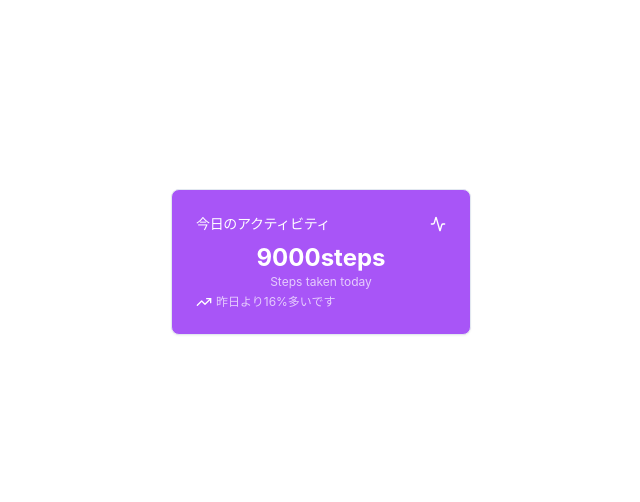
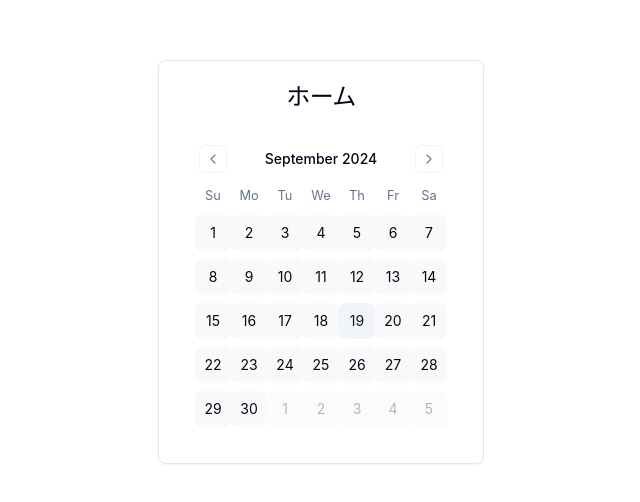
Before and after one commit to popomaro516/healthcare-app-frontend, a React (Vite) app in the folder app/: page / in a window 1280 px wide. Shown: the part 138-640 px from the top of the page, without its empty margins (319-959 px from the left). Built offline with nearby package versions, Linux system fonts and the light colour scheme.

Commit message:
カレンダーをホームに追加したよ*-*

```diff
--- a/app/package.json
+++ b/app/package.json
@@ -18,8 +18,10 @@
     "axios": "^1.7.7",
     "class-variance-authority": "^0.7.0",
     "clsx": "^2.1.1",
+    "date-fns": "^3.6.0",
     "lucide-react": "^0.445.0",
     "react": "^18.3.1",
+    "react-day-picker": "^8.10.1",
     "react-dom": "^18.3.1",
     "react-hook-form": "^7.53.0",
     "react-router-dom": "^6.26.2",
--- /dev/null
+++ b/app/src/components/ui/calendar.tsx
@@ -0,0 +1,64 @@
+import * as React from "react"
+import { ChevronLeft, ChevronRight } from "lucide-react"
+import { DayPicker } from "react-day-picker"
+
+import { cn } from "@/lib/utils"
+import { buttonVariants } from "@/components/ui/button"
+
+export type CalendarProps = React.ComponentProps<typeof DayPicker>
+
+function Calendar({
+  className,
+  classNames,
+  showOutsideDays = true,
+  ...props
+}: CalendarProps) {
+  return (
+    <DayPicker
+      showOutsideDays={showOutsideDays}
+      className={cn("p-3", className)}
+      classNames={{
+        months: "flex flex-col sm:flex-row space-y-4 sm:space-x-4 sm:space-y-0",
+        month: "space-y-4",
+        caption: "flex justify-center pt-1 relative items-center",
+        caption_label: "text-sm font-medium",
+        nav: "space-x-1 flex items-center",
+        nav_button: cn(
+          buttonVariants({ variant: "outline" }),
+          "h-7 w-7 bg-transparent p-0 opacity-50 hover:opacity-100"
+        ),
+        nav_button_previous: "absolute left-1",
+        nav_button_next: "absolute right-1",
+        table: "w-full border-collapse space-y-1",
+        head_row: "flex",
+        head_cell:
+          "text-muted-foreground rounded-md w-9 font-normal text-[0.8rem]",
+        row: "flex w-full mt-2",
+        cell: "h-9 w-9 text-center text-sm p-0 relative [&:has([aria-selected].day-range-end)]:rounded-r-md [&:has([aria-selected].day-outside)]:bg-accent/50 [&:has([aria-selected])]:bg-accent first:[&:has([aria-selected])]:rounded-l-md last:[&:has([aria-selected])]:rounded-r-md focus-within:relative focus-within:z-20",
+        day: cn(
+          buttonVariants({ variant: "ghost" }),
+          "h-9 w-9 p-0 font-normal aria-selected:opacity-100"
+        ),
+        day_range_end: "day-range-end",
+        day_selected:
+          "bg-primary text-primary-foreground hover:bg-primary hover:text-primary-foreground focus:bg-primary focus:text-primary-foreground",
+        day_today: "bg-accent text-accent-foreground",
+        day_outside:
+          "day-outside text-muted-foreground opacity-50 aria-selected:bg-accent/50 aria-selected:text-muted-foreground aria-selected:opacity-30",
+        day_disabled: "text-muted-foreground opacity-50",
+        day_range_middle:
+          "aria-selected:bg-accent aria-selected:text-accent-foreground",
+        day_hidden: "invisible",
+        ...classNames,
+      }}
+      components={{
+        IconLeft: ({ ...props }) => <ChevronLeft className="h-4 w-4" />,
+        IconRight: ({ ...props }) => <ChevronRight className="h-4 w-4" />,
+      }}
+      {...props}
+    />
+  )
+}
+Calendar.displayName = "Calendar"
+
+export { Calendar }
--- a/app/src/pages/home.tsx
+++ b/app/src/pages/home.tsx
@@ -1,25 +1,11 @@
 import React from 'react';
-import { Card, CardContent, CardHeader, CardTitle } from "@/components/ui/card";
-import { TrendingUp, Activity } from "lucide-react";
+import CalendarCard from '@/parts/CalendarCard';
 
 const Home: React.FC = () => {
   return (
-    <Card className="w-full max-w-sm bg-purple-500 text-white sm:w-[300px]">
-      <CardHeader className="flex flex-row items-center justify-between space-y-0 pb-2">
-        <CardTitle className="text-sm font-medium">今日のアクティビティ</CardTitle>
-        <Activity className="h-4 w-4 text-white" />
-      </CardHeader>
-      <CardContent>
-        <div className="text-2xl font-bold">9000steps</div>
-        <p className="text-xs text-white/70">Steps taken today</p>
-        <div className="flex items-center pt-1">
-          <TrendingUp className="h-4 w-4 text-white mr-1" />
-          <span className="text-xs text-white/70">
-             昨日より16%多いです
-          </span>
-        </div>
-      </CardContent>
-    </Card>
+    <div>
+      <CalendarCard />
+    </div>
   );
 };
 
--- /dev/null
+++ b/app/src/parts/CalendarCard.tsx
@@ -0,0 +1,29 @@
+import React, { useState } from 'react';
+import { Card, CardContent, CardHeader, CardTitle } from "@/components/ui/card";
+import { Calendar } from "@/components/ui/calendar"; // カレンダーコンポーネントをインポート
+
+const CalendarCard: React.FC = () => {
+    const [selectedDate, setSelectedDate] = useState<Date | null>(null);
+
+    const handleDateSelect = (date: Date) => {
+        setSelectedDate(date);
+    };
+
+    return (
+        <div>
+            <Card>
+                <CardHeader>
+                    <CardTitle>ホーム</CardTitle>
+                </CardHeader>
+                <CardContent>
+                    <Calendar onDayClick={handleDateSelect} /> {/* onDayClickプロップを追加 */}
+                    {selectedDate && (
+                        <p>選択された日付: {selectedDate.toLocaleDateString()}</p>
+                    )}
+                </CardContent>
+            </Card>
+        </div>
+    );
+};
+
+export default CalendarCard;
```
Also changed, not shown: 1 other file (tests, documents, lock files or other folders).
